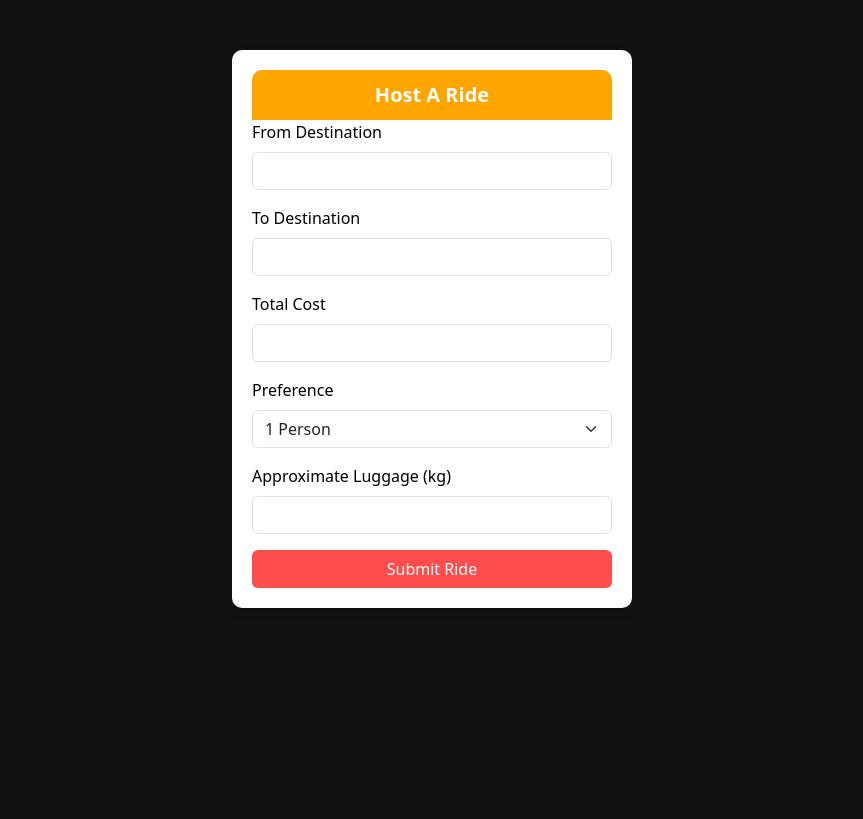
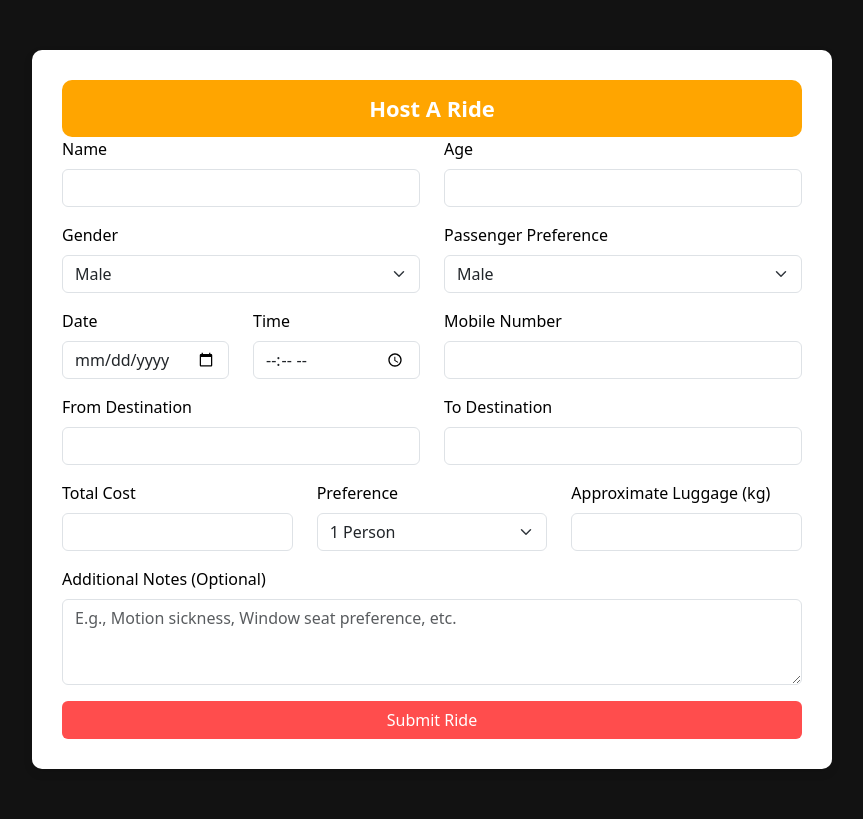
Before and after one commit to Sujal-das-00/ctrl-win, a Flask app: page /host_ride in a window 1280 px wide. Shown: the whole page, without its empty margins (208-1071 px from the left). Before the commit the page ends 608 px from the top, so only its background shows below. Run offline with Flask 3, Linux system fonts and the light colour scheme; some libraries are stand-ins or nearby versions.

Commit message:
final commit

```diff
--- a/templates/host_ride.html
+++ b/templates/host_ride.html
@@ -10,14 +10,14 @@
 
     <style>
         body {
-            background-color: #121212; /* Blackish-Blue */
+            background-color: #121212;
             color: white;
         }
         .host-container {
-            width: 400px;
+            width: 800px;
             margin: 50px auto;
             background: white;
-            padding: 20px;
+            padding: 30px;
             border-radius: 10px;
             box-shadow: 0px 4px 10px rgba(0, 0, 0, 0.1);
             color: black;
@@ -26,10 +26,9 @@
             background: #FFA500;
             color: white;
             text-align: center;
-            padding: 10px;
-            border-top-left-radius: 10px;
-            border-top-right-radius: 10px;
-            font-size: 20px;
+            padding: 12px;
+            border-radius: 10px;
+            font-size: 22px;
             font-weight: bold;
         }
         .submit-btn {
@@ -47,19 +46,66 @@
     <div class="host-container">
         <div class="host-header">Host A Ride</div>
         <form action="/submit_ride" method="POST">
-            <div class="mb-3">
+            <div class="row">
+                <div class="col-md-6 mb-3">
+                    <label class="form-label">Name</label>
+                    <input type="text" class="form-control" name="name" required>
+                </div>
+                <div class="col-md-6 mb-3">
+                    <label class="form-label">Age</label>
+                    <input type="number" class="form-control" name="age" required>
+                </div>
+            </div>
+
+            <div class="row">
+                <div class="col-md-6 mb-3">
+                    <label class="form-label">Gender</label>
+                    <select class="form-select" name="gender" required>
+                        <option value="Male">Male</option>
+                        <option value="Female">Female</option>
+                    </select>
+                </div>
+                <div class="col-md-6 mb-3">
+                    <label class="form-label">Passenger Preference</label>
+                    <select class="form-select" name="passenger_preference" required>
+                        <option value="Male">Male</option>
+                        <option value="Female">Female</option>
+                    </select>
+                </div>
+            </div>
+
+            <div class="row">
+                <div class="col-md-3 mb-3">
+                    <label class="form-label">Date</label>
+                    <input type="date" class="form-control" name="date" required>
+                </div>
+                <div class="col-md-3 mb-3">
+                    <label class="form-label">Time</label>
+                    <input type="time" class="form-control" name="time" required>
+                </div>
+                <div class="col-md-6 mb-3">
+                    <label class="form-label">Mobile Number</label>
+                    <input type="tel" class="form-control" name="mobile" required>
+                </div>
+            </div>
+
+            <div class="row">
+                <div class="col-md-6 mb-3">
                     <label class="form-label">From Destination</label>
                     <input type="text" class="form-control" name="from_destination" required>
                 </div>
-            <div class="mb-3">
+                <div class="col-md-6 mb-3">
                     <label class="form-label">To Destination</label>
                     <input type="text" class="form-control" name="to_destination" required>
                 </div>
-            <div class="mb-3">
+            </div>
+
+            <div class="row">
+                <div class="col-md-4 mb-3">
                     <label class="form-label">Total Cost</label>
                     <input type="number" class="form-control" name="cost" required>
                 </div>
-            <div class="mb-3">
+                <div class="col-md-4 mb-3">
                     <label class="form-label">Preference</label>
                     <select class="form-select" name="preference" required>
                         <option value="1 person">1 Person</option>
@@ -68,10 +114,17 @@
                         <option value="4 persons">4 Persons</option>
                     </select>
                 </div>
-            <div class="mb-3">
+                <div class="col-md-4 mb-3">
                     <label class="form-label">Approximate Luggage (kg)</label>
                     <input type="number" class="form-control" name="luggage" required>
                 </div>
+            </div>
+
+            <div class="mb-3">
+                <label class="form-label">Additional Notes (Optional)</label>
+                <textarea class="form-control" name="notes" rows="3" placeholder="E.g., Motion sickness, Window seat preference, etc."></textarea>
+            </div>
+
             <button type="submit" class="btn submit-btn">Submit Ride</button>
         </form>
     </div>
```
Lines whose indentation alone changed are shown as unchanged.
